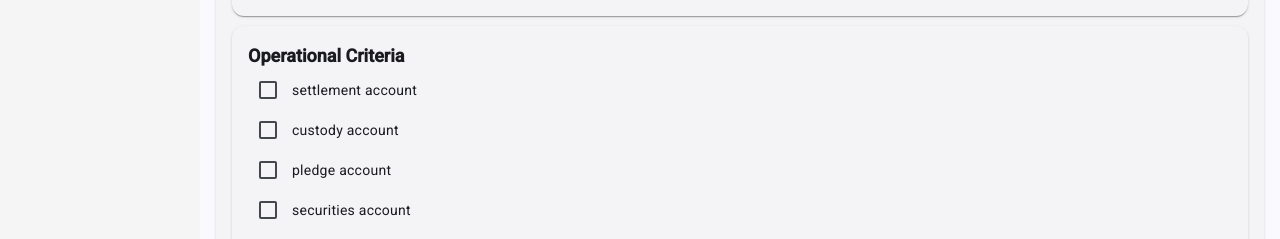
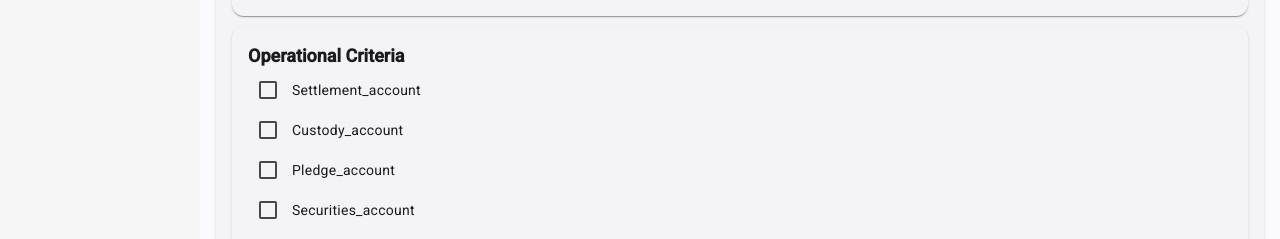
Before and after one commit to mwmrs/angular-showcase, an Angular app: page /customer in a window 1280 px wide. Shown: the part 703-942 px from the top of the page. Built offline with nearby package versions, Linux system fonts and the light colour scheme.

Commit message:
control-flow-syntax, schema

```diff
--- a/src/app/customer/customer.json
+++ b/src/app/customer/customer.json
@@ -11,11 +11,11 @@
   },
   "operational_criteria": [
     {
-      "name": "settlement account",
+      "name": "settlement_account",
       "value": true
     },
     {
-      "name": "custody account",
+      "name": "custody_account",
       "value": true
     }
   ],
--- a/src/app/customer/operational-criteria/operational-criteria.component.html
+++ b/src/app/customer/operational-criteria/operational-criteria.component.html
@@ -4,9 +4,9 @@
       <mat-card-title>Operational Criteria</mat-card-title>
     </mat-card-header>
     <mat-card-content>
-      <div *ngFor="let option of criteriaOptions">
-        <mat-checkbox [formControlName]="option">{{ option }}</mat-checkbox>
-      </div>
+      @for (option of criteriaOptions; track option) {
+        <mat-checkbox [formControlName]="option">{{ option | titlecase }}</mat-checkbox><br />
+      }
     </mat-card-content>
   </mat-card>
 </div>
--- a/src/app/customer/operational-criteria/operational-criteria.component.ts
+++ b/src/app/customer/operational-criteria/operational-criteria.component.ts
@@ -31,7 +31,7 @@ import { MatCardModule } from '@angular/material/card';
 })
 export class OperationalCriteriaComponent implements ControlValueAccessor, OnInit {
   form: FormGroup;
-  criteriaOptions = ['settlement account', 'custody account', 'pledge account', 'securities account', 'other'];
+  criteriaOptions = ['settlement_account', 'custody_account', 'pledge_account', 'securities_account', 'other'];
 
   constructor(private fb: FormBuilder) {
     this.form = this.fb.group({});
--- a/src/app/customer/operational-eligibilities/operational-eligibilities.component.html
+++ b/src/app/customer/operational-eligibilities/operational-eligibilities.component.html
@@ -4,9 +4,9 @@
       <mat-card-title>Operational Eligibilities</mat-card-title>
     </mat-card-header>
     <mat-card-content>
-      <div *ngFor="let option of eligibilityOptions">
-        <mat-checkbox [formControlName]="option">{{ option | titlecase }}</mat-checkbox>
-      </div>
+      @for (option of eligibilityOptions; track option) {
+        <mat-checkbox [formControlName]="option">{{ option | titlecase }}</mat-checkbox><br />
+      }
     </mat-card-content>
   </mat-card>
 </div>
```
Also changed, not shown: src/app/customer/customer.schema.json (+4 -4 lines).
